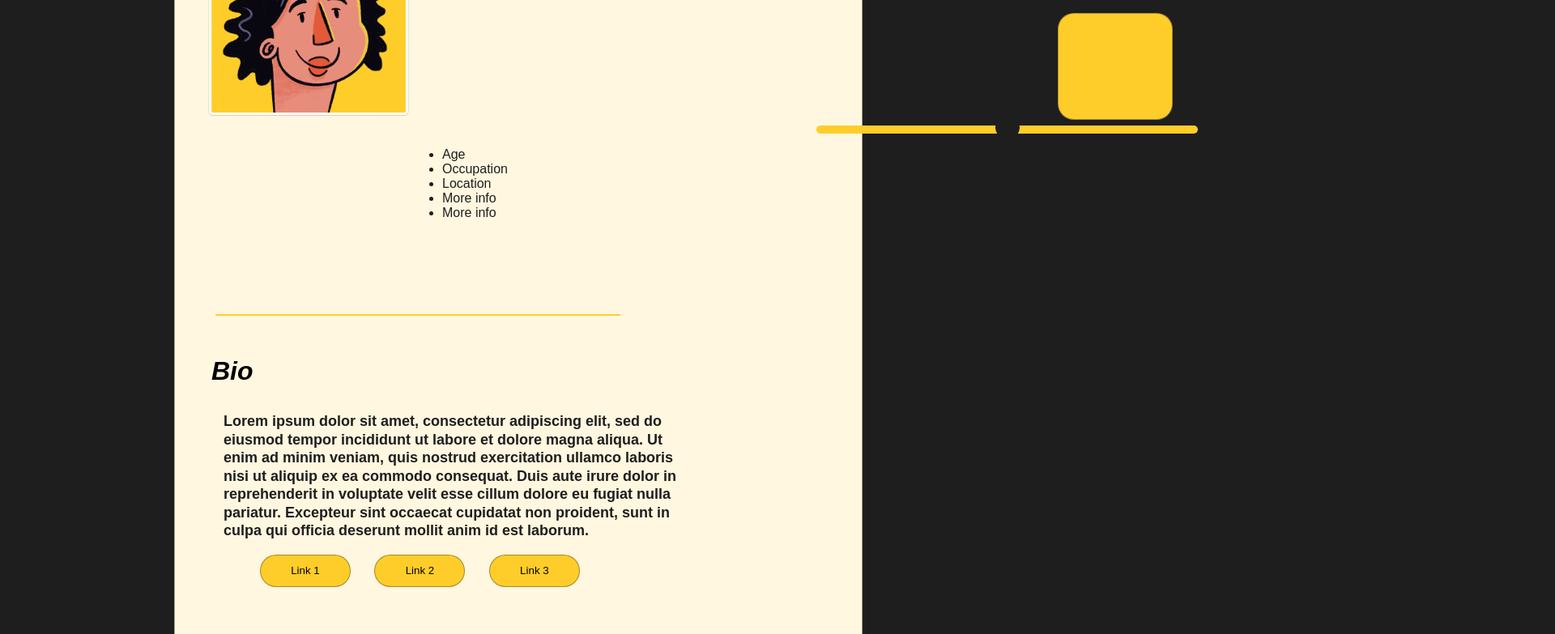
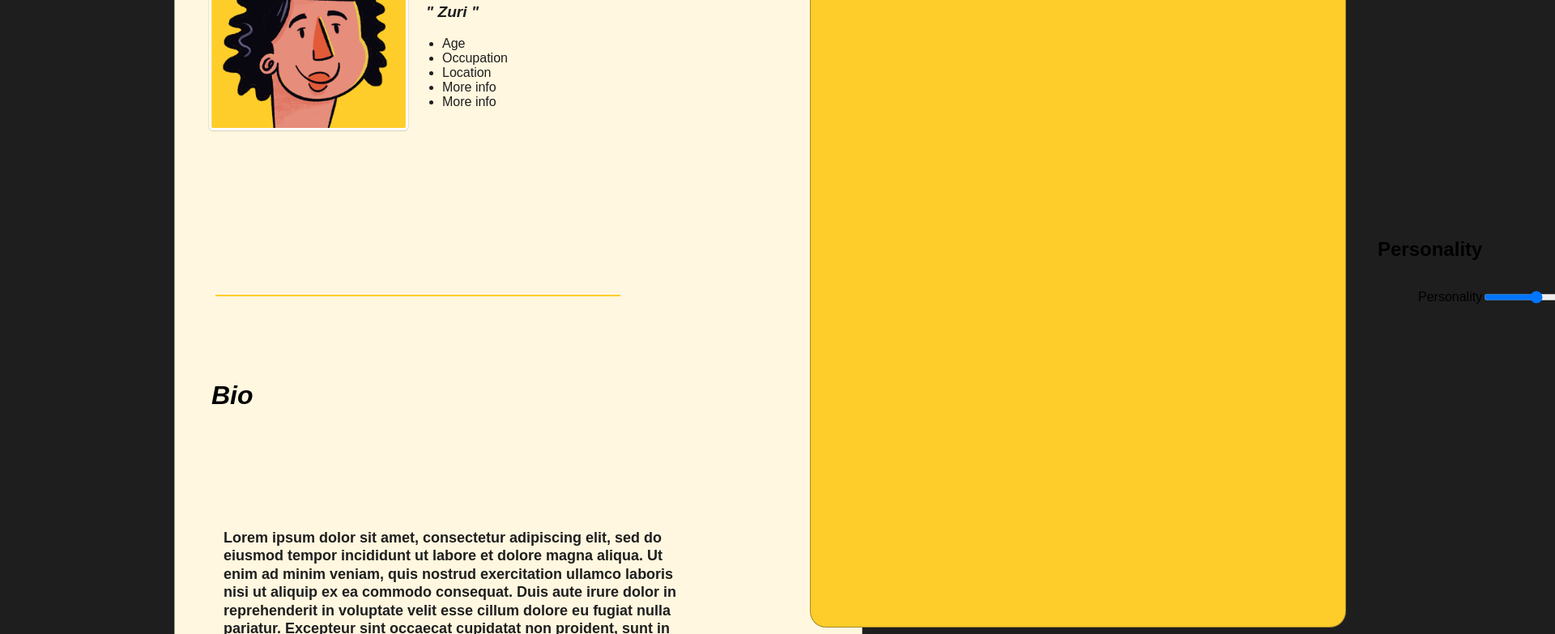
Before and after one commit to Zurii488/fotned-101-batumi, a plain HTML site: page Web/html/home.html in a window 1280 px wide. Shown: the part 306-1089 px from the top of the page at 81% size, 1920 px wide, since content can reach past the window. Drawn offline with Linux system fonts and the light colour scheme; a script that the page names is missing.

Commit message:
web
დაუსრულებელი

```diff
--- a/Web/css/home.css
+++ b/Web/css/home.css
@@ -2,12 +2,16 @@ body {
     margin: 0;
     font-family: sans-serif;
     justify-content: space-between;
-    background-color: #1E1E1E;
+    background-color: #1e1e1e;
+  }
+  .container {
+    display: flex;
   }
 
   .section {
-    background-color: #FFF7DF;
+    background-color: #fff7df;
     height: 1050px;
+    display: flex;
     flex-direction: column;
     justify-content: space-between;
     padding: 40px;
@@ -25,20 +29,19 @@ body {
 
   .section h1 {
     margin-left: 20px;
-    color: #1E1E1E;
+    color: #1e1e1e;
     font-style: italic;
     font-size: xx-large;
-
   }
 
   .section p {
-    color: #1E1E1E;
+    color: #1e1e1e;
     font-size: larger;
     margin-left: 20px;
   }
 
   .section ul {
-    color: #1E1E1E;
+    color: #1e1e1e;
     font-size: medium;
   }
 
@@ -46,17 +49,16 @@ body {
     width: 500px;
     height: 2px;
     margin-right: auto;
-    background-color: #FFCD29;
+    background-color: #ffcd29;
     border: 0 none;
     margin-top: 100px;
   }
 
-
   .div2 {
     display: flex;
   }
-.Bio_text{
-    margin-top: 50px;
+  .Bio_text {
+    margin-top: 0px;
     margin-left: 5px;
     font-size: xx-large;
     font-style: italic;
@@ -68,11 +70,12 @@ hr {
     background-color: #b7d0e2;
     border: 0 none;
   }
-.biop{
+  .biop {
     line-height: 150%;
     font-size: 15px;
+    margin-top: 0px;
   }
-.link1{
+  .link1 {
     width: 112px;
     height: 40px;
     position: relative;
@@ -81,10 +84,9 @@ hr {
     top: 0;
     transition: top ease 0.5s;
     margin-left: 25px;
-    background-color: #FFCD29;
-
+    background-color: #ffcd29;
   }
-.link2{
+  .link2 {
     width: 112px;
     height: 40px;
     position: relative;
@@ -93,10 +95,9 @@ hr {
     top: 0;
     transition: top ease 0.5s;
     margin-left: 25px;
-    background-color: #FFCD29;
-
+    background-color: #ffcd29;
   }
-.link3{
+  .link3 {
     width: 112px;
     height: 40px;
     position: relative;
@@ -105,82 +106,41 @@ hr {
     top: 0;
     transition: top ease 0.5s;
     margin-left: 25px;
-    background-color: #FFCD29;
+    background-color: #ffcd29;
   }
-.btn_container{
+  .btn_container {
     margin-left: 40px;
   }
-.section2{
-    background-color: #FFCD29;
-    height: 50px;
-    padding: 40px;
+  .sec2 {
+    position: absolute;
+    margin-left: 700px;
+    margin-top: 250px;
+  }
+  .section2 {
+    background-color: #ffcd29;
+    height: 200px;
+    padding: 300px;
     width: 60px;
-    margin-left: 800px;
+    margin-left: 300px;
+    margin-right: 100px;
     border: 1px solid rgba(59, 58, 58, 0.46);
     border-radius: 20px;
     top: 0;
     transition: top ease 0.5s;
     margin-top: 10px;
   }
-.ms-thumb{
-    margin-top: 1px;
-    box-shadow: 1px 1px 2px #A6A6A6;
-    border: 2px solid #FFCD29;
-    height: 30px;
-    width: 30px;
-    border-radius: 0px;
-    background: #FFCD29;
-    cursor: pointer;
+.information{
+    background-color: #FFF7DF;
+    border: 1px solid rgba(59, 58, 58, 0.46);
+    border-radius: 20px;
+    top: 0;
+    transition: top ease 0.5s;
 }
-.middle {
-	width: 50%;
-	max-width: 500px;
-    margin-left: 500px;
+
+.choose{
+    display: flex;
+    margin-left: 450px;
 }
-.slider-container {
-	position: relative;
+h2{
+    margin-left: 400px;
 }
-.slider-container .bar {
-	position: absolute;
-	z-index: 1;
-	left: 2px;
-	top: 7px;
-	width: 100%;
-	height: 10px;
-	border-radius: 5px;
-	background-color: #FFCD29;
-	overflow: hidden;
-}
-.slider-container .bar .fill {
-	display: block;
-	width: 0;
-	height: 100%;
-	background-color: #1E1E1E;
-}
-.slider-container .slider {
-	position: relative;
-	z-index: 2;
-	-webkit-appearance: none;
-	width: 100%;
-	height: 10px;
-	border-radius: 5px;
-	outline: none;
-	background-color: transparent;
-}
-.slider-container .slider::-webkit-slider-thumb {
-	-webkit-appearance: none;
-	width: 30px;
-	height: 30px;
-	background-color: #1E1E1E;
-	border-radius: 50%;
-	cursor: pointer;
-	outline: none;
-	box-shadow: 0 0 0 0 rgba(98,0,238,.1);
-	transition: .3s ease-in-out;
-}
-.slider-container .slider::-webkit-slider-thumb:hover {
-	box-shadow: 0 0 0 20px rgba(98,0,238,.1);
-}
-.slider-container .slider:active::-webkit-slider-thumb {
-	box-shadow: 0 0 0 40px rgba(98,0,238,.2);
-}
--- a/Web/html/home.html
+++ b/Web/html/home.html
@@ -1,5 +1,6 @@
 <!DOCTYPE html>
 <html lang="en">
+
 <head>
     <meta charset="UTF-8">
     <meta http-equiv="X-UA-Compatible" content="IE=edge">
@@ -7,25 +8,26 @@
     <link rel="stylesheet" href="/Web/css/home.css">
     <title>Document</title>
 </head>
+
 <body>
     <script src="/Web/java/home.js"></script>
+    <section id="section1">
+        <button class="information">Basic information</button>
+        <div class="container d-flex">
             <div class="section">
                 <div class="div2">
                     <div>
                         <img src="/Web/src/img/PXL_20210309_203454756 1.png">
                     </div>
                     <div>
+                        <div class="name">
                             <h1>Name</h1>
+                        </div>
+                        <div class="paragraph">
                             <p><i><b>" Zuri "</b></i></p>
-                <div class="section2">
+                        </div>
 
-                </div>
-                <div class="middle">
-                    <div class="slider-container">
-                        <span class="bar"><span class="fill"></span></span>
-                        <input id="slider" class="slider" type="range" min="0" max="100" value="50">
-                    </div>
-                </div>
+
                         <ul>
                             <li>Age</li>
                             <li>Occupation</li>
@@ -39,7 +41,7 @@
                 <div>
                     <hr />
                 </div>
-        <div >
+                <div>
                     <h3 class="Bio_text">Bio</h3>
                 </div>
                 <div class="biop">
@@ -57,5 +59,23 @@
                     <button class="link3">Link 3</button>
                 </div>
             </div>
+            <div class="sec2">
+                <div class="section2">
+                    <h2><b>Personality</b></h2>
+                    <div class="choose">
+                    <p>Personality</p>
+                    <input type="range">
+<!-- ---------------------------------- რეინჯები მინდა დავალაგო ჰორიზონტალურად და ზევით გავუკეთო ორივე მხარეს წარწერები -->
+                </div>
+                </div>
+
+                </div>
+            </div>
+        </div>
+
+    </section>
+
+
 </body>
+
 </html>
--- a/Web/java/home.js
+++ /dev/null
@@ -1,10 +0,0 @@
-var $slider = $("#slider");
-var $fill = $(".bar .fill");
-
-function setBar() {
-	$fill.css("width", $slider.val() + "%");
-}
-
-$slider.on("input", setBar);
-
-setBar();
```
Lines whose indentation alone changed are shown as unchanged.
